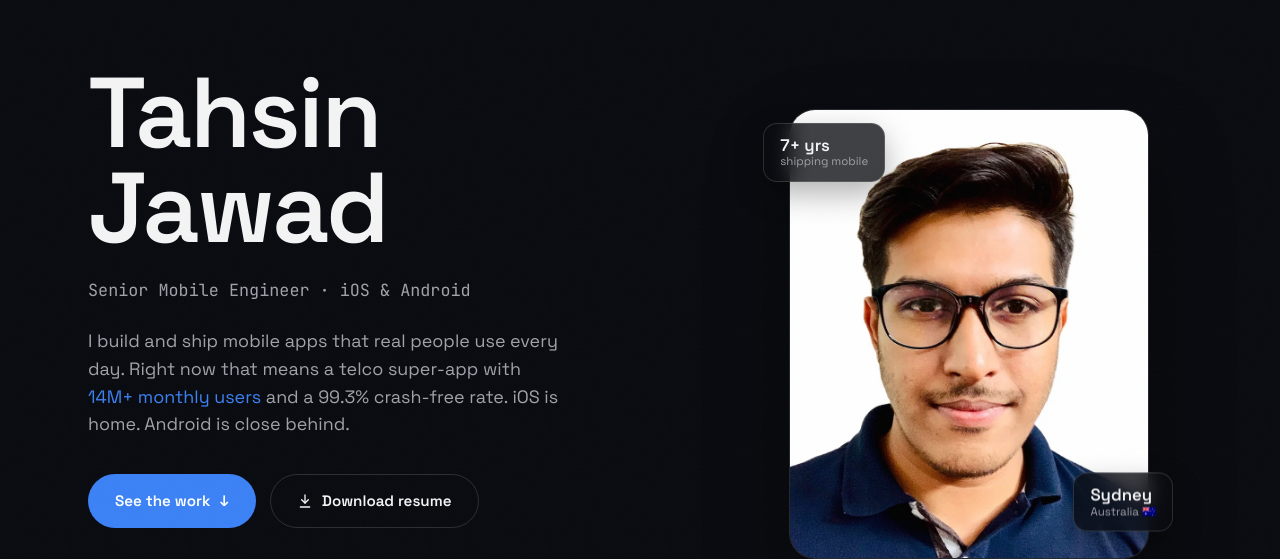
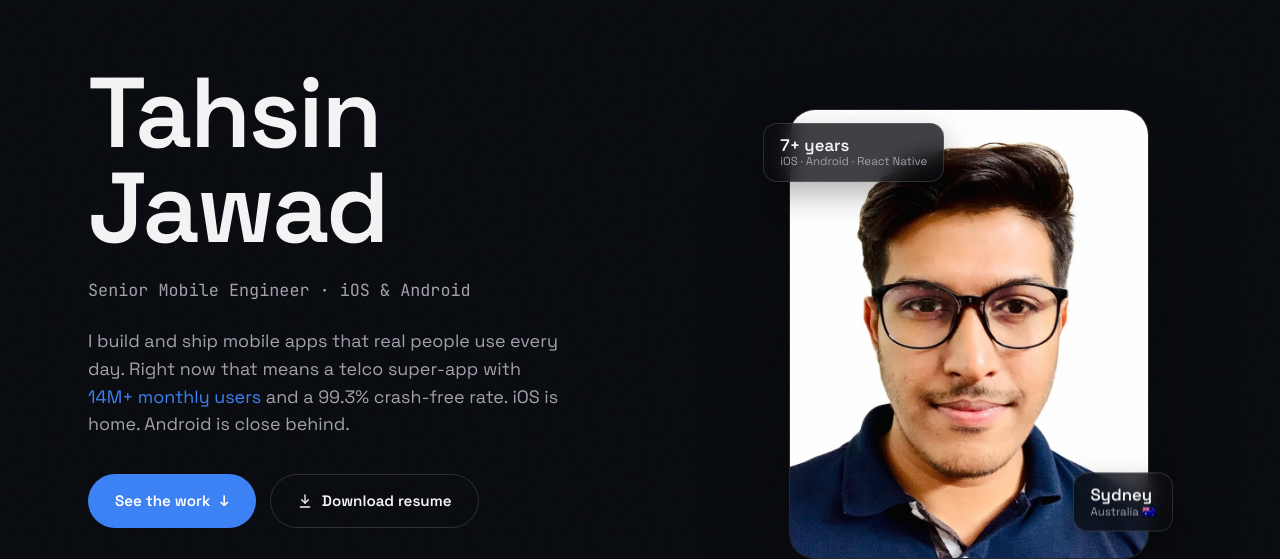
Before and after one commit to tahsinjawad/tahsinjawad.github.io, a plain HTML site: page index.html in a window 1280 px wide. Shown: the part 86-645 px from the top of the page. Drawn offline with Linux system fonts and the light colour scheme.

Commit message:
Photo badge: 7+ years, iOS · Android · React Native
Co-Authored-By: Claude Opus 5.5 <noreply@anthropic.com>
Claude-Session: https://claude.ai/code/session_015z8rZu7YvWyabaHNMKbXkg

```diff
--- a/index.html
+++ b/index.html
@@ -94,7 +94,7 @@
                  onerror="this.style.display='none';this.parentNode.classList.add('no-photo');">
             <span class="photo-fallback">TJ</span>
           </div>
-          <div class="photo-badge photo-badge-1">7+ yrs<small>shipping mobile</small></div>
+          <div class="photo-badge photo-badge-1">7+ years<small>iOS · Android · React Native</small></div>
           <div class="photo-badge photo-badge-2">Sydney<small>Australia 🇦🇺</small></div>
         </div>
       </div>
```
